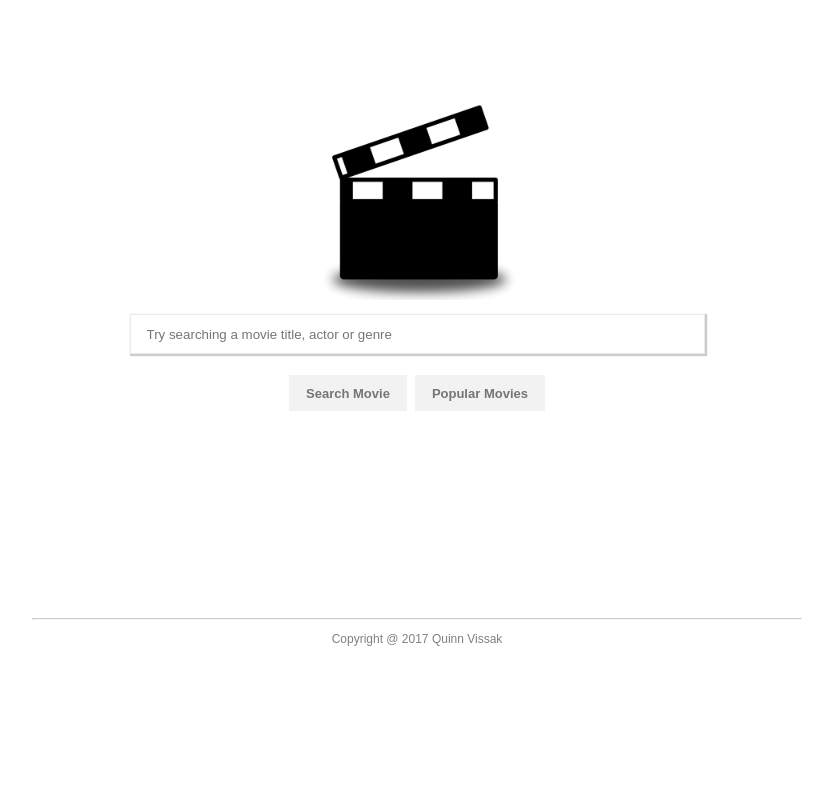
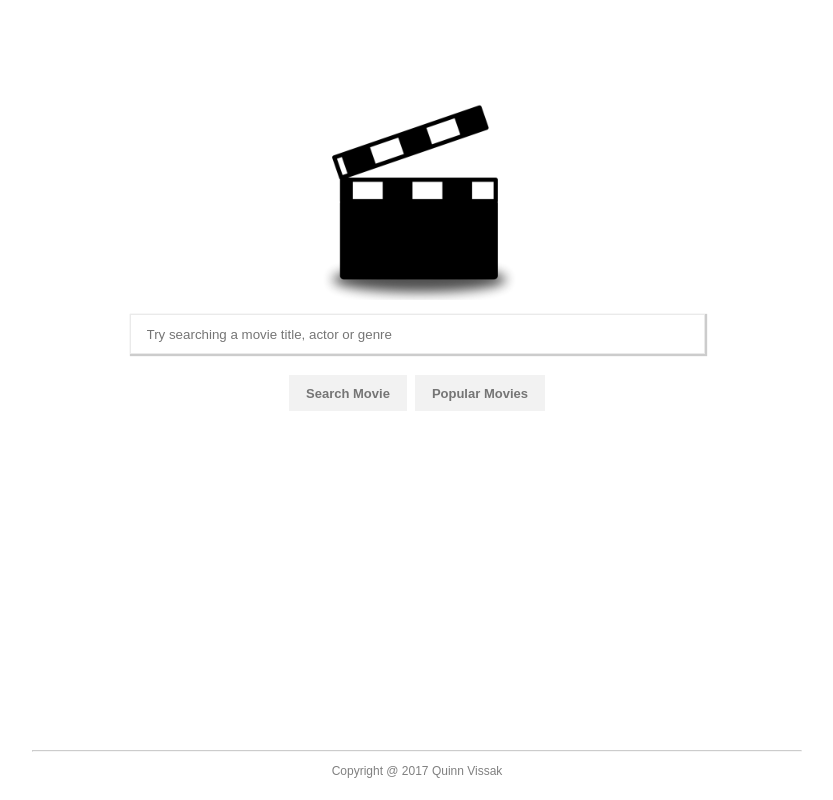
Before and after one commit to qvissak/MovieRatingsAggregator, a React (Create React App) app in the folder movie-app/: page / in a window 1280 px wide. Shown: the whole page, without its empty margins (223-1056 px from the left). Built offline with nearby package versions, Linux system fonts and the light colour scheme.

Commit message:
Fixed popular movies button, abstracted code to components for all pages

```diff
--- a/movie-app/src/App.css
+++ /dev/null
@@ -1,48 +0,0 @@
-body {
-  min-width: 600px;
-}
-.center {
-  position: relative;
-  text-align: center;
-  padding-top: 100px;
-  padding-bottom: 180px;
-}
-input[type="search"] {
-  padding: 5px 9px 5px 16px;
-  margin: 10px;
-  height: 40px;
-  width: 575px;
-  border:1px solid #eaeaea;
-  box-shadow: 1px 1px 1px 1px #ccc;
-}
-input[type="submit"] {
-  padding: 0px 16px 0px 16px;
-  margin: 11px 4px 11px 4px;
-  height: 36px;
-  min-width: 54px;
-  border: 1px solid #f2f2f2;
-  color: #757575;
-  background-color: #f2f2f2;
-  font-size: 13px;
-  font-weight: bold;
-  font-family: arial, sans-serif;
-}
-input[type="submit"]:hover {
-  color: #222;
-  background-image: -webkit-linear-gradient(top,#f8f8f8,#f1f1f1);
-  box-shadow: 0 1px 1px rgba(0,0,0,0.1);
-  cursor: pointer;
-}
-input:hover {
-  border-color: #a0a0a0 #b9b9b9 #b9b9b9 #b9b9b9;
-}
-input:focus {
-  border-color:#4d90fe;
-}
-.homepage-image {
-  height: 200px;
-  width: 200px;
-}
-form {
-  display: inline;
-}
--- a/movie-app/src/App.js
+++ b/movie-app/src/App.js
@@ -1,25 +1,30 @@
 import React, { Component } from 'react';
-import Footer from './components/footer';
-import MovieHeader from './util/movieHeader.png';
-import Search from './components/search';
-import './App.css';
+import Search from './components/Search/search';
+import QuerySearchResults from './components/QuerySearchResults/QuerySearchResults';
 
 class App extends Component {
   constructor(props) {
     super(props);
     this.state = {
       query: "",
-      search: false
+      search: false,
+      auto: false
     }
     this.handleChange = this.handleChange.bind(this);
     this.handleSubmit = this.handleSubmit.bind(this);
+    this.handlePopularMovies = this.handlePopularMovies.bind(this);
   }
 
   handleChange(event) {
     this.setState({query: event.target.value});
   }
 
-  handleSubmit(event) {
+  handleSubmit() {
+    this.setState({search: true})
+  }
+
+  handlePopularMovies() {
+    this.setState({auto: true})
     this.setState({search: true})
   }
 
@@ -27,23 +32,10 @@ class App extends Component {
     return (
       <div>
         {
-          !this.state.search
-          ?
-          <div>
-            <div className="center">
-              <img className="homepage-image" src={MovieHeader} alt="movieHeader" />
-              <br />
-              <form onSubmit={this.handleSubmit}>
-                <input type="search" value={this.state.query} onChange={this.handleChange} placeholder="Try searching a movie title, actor or genre" name="query"></input>
-                <br />
-                <input type="submit" value="Search Movie" onChange={this.handleChange}></input>
-              </form>
-              <input type="submit" value="Popular Movies"></input>
-            </div>
-            <Footer />
-          </div>
+          !this.state.search ?
+            <Search handleChange={this.handleChange} handleSubmit={this.handleSubmit} query={this.state.query} handlePopularMovies={this.handlePopularMovies}/>
           :
-         <Search searchQuery={this.state.query} />
+            <QuerySearchResults searchQuery={this.state.query} auto={this.state.auto} />
         }
       </div>
     );
--- a/movie-app/src/components/movieAPI.js
+++ b/movie-app/src/components/MovieAPI/movieAPI.js
@@ -6,7 +6,7 @@ const get = async function (url) {
     return await fetch(url,
         { mode: "cors" }
     ).then((response) => {
-        if (response.status == 200) {
+        if (response.status === 200) {
             return response.json();
         }
     }).catch((response) => {
--- a/movie-app/src/components/search.js
+++ b/movie-app/src/components/QuerySearchResults/QuerySearchResults.js
@@ -1,12 +1,12 @@
 import React, { Component } from 'react';
-import Footer from './footer';
-import * as movieAPI from './movieAPI';
+import Footer from '../Footer/footer';
+import * as movieAPI from '../MovieAPI/movieAPI';
 import {Card, CardActions, CardHeader, CardText} from 'material-ui/Card';
 import FlatButton from 'material-ui/FlatButton';
 import MuiThemeProvider from 'material-ui/styles/MuiThemeProvider';
-import './search.css';
+import './QuerySearchResults.css';
 
-class Search extends Component {
+class QuerySearchResults extends Component {
     constructor(props) {
       super(props);
       this.state = {
@@ -15,9 +15,10 @@ class Search extends Component {
     }
 
     componentWillMount() {
-        var response = movieAPI.getSearchResults(this.props.searchQuery);
+        var response = !this.props.auto ? movieAPI.getSearchResults(this.props.searchQuery) : movieAPI.getPopularResults();
+        console.log(!this.props.auto);
         response.then(res => {
-            this.setState({ data: this.state.data.concat(res.results) });
+            if (res) this.setState({ data: this.state.data.concat(res.results) });
         }).catch(error => {
             console.log(error);
         });
@@ -31,6 +32,7 @@ class Search extends Component {
                 ?
             data.map((item, index) =>
                 {
+                    var rating = item.vote_count === 0 ? "No reviews yet" : item.vote_average + `/10 (` + item.vote_count + `)`
                     return (
                         <div className="card" key={index}>
                             <MuiThemeProvider>
@@ -43,26 +45,32 @@ class Search extends Component {
                                     showExpandableButton={true}
                                 />
                                 <CardText>
-                                    Average Rating: {item.vote_average}/10 ({item.vote_count})
+                                    <b>Average Rating: </b>{rating}
+                                    <br />
+                                    <br />
+                                    <b>Description: </b>
+                                    {item.overview}
                                 </CardText>
                                 <CardActions>
                                     <FlatButton label="Compare" />
                                 </CardActions>
-                                <CardText expandable={true}>{item.overview}</CardText>
+                                <CardText expandable={true}></CardText>
                             </Card>
                             </MuiThemeProvider>
                         </div>
                     )
                 })
                 :
-            [];
+                console.log("No search results");
         return (
             <div>
-                {items}
+                <div className="container">
+                    {items}
+                </div>
                 <Footer />
             </div>
         );
     }
 }
 
-export default Search;
+export default QuerySearchResults;
--- /dev/null
+++ b/movie-app/src/components/Search/search.css
@@ -0,0 +1,44 @@
+.center {
+    position: relative;
+    text-align: center;
+    padding-top: 100px;
+  }
+  input[type="search"] {
+    padding: 5px 9px 5px 16px;
+    margin: 10px;
+    height: 40px;
+    width: 575px;
+    border:1px solid #eaeaea;
+    box-shadow: 1px 1px 1px 1px #ccc;
+  }
+  input[type="submit"] {
+    padding: 0px 16px 0px 16px;
+    margin: 11px 4px 11px 4px;
+    height: 36px;
+    min-width: 54px;
+    border: 1px solid #f2f2f2;
+    color: #757575;
+    background-color: #f2f2f2;
+    font-size: 13px;
+    font-weight: bold;
+    font-family: arial, sans-serif;
+  }
+  input[type="submit"]:hover {
+    color: #222;
+    background-image: -webkit-linear-gradient(top,#f8f8f8,#f1f1f1);
+    box-shadow: 0 1px 1px rgba(0,0,0,0.1);
+    cursor: pointer;
+  }
+  input:hover {
+    border-color: #a0a0a0 #b9b9b9 #b9b9b9 #b9b9b9;
+  }
+  input:focus {
+    border-color:#4d90fe;
+  }
+  .homepage-image {
+    height: 200px;
+    width: 200px;
+  }
+  form {
+    display: inline;
+  }
--- /dev/null
+++ b/movie-app/src/components/Search/search.js
@@ -0,0 +1,33 @@
+import React, { Component } from 'react';
+import Footer from '../Footer/footer';
+import MovieHeader from '../../util/movieHeader.png';
+import './search.css';
+
+class Search extends Component {
+    constructor(props){
+        super(props);
+    }
+    render () {
+        return (
+          <div>
+            <div className="container">
+              <div className="center">
+                <img className="homepage-image" src={MovieHeader} alt="movieHeader" />
+                <br />
+                <form onSubmit={this.props.handleSubmit}>
+                  <input type="search" value={this.props.query} onChange={this.props.handleChange} placeholder="Try searching a movie title, actor or genre"></input>
+                  <br />
+                  <input type="submit" value="Search Movie" onChange={this.props.handleChange}></input>
+                </form>
+                <form onSubmit={this.props.handlePopularMovies}>
+                  <input type="submit" value="Popular Movies"></input>
+                </form>
+              </div>
+            </div>
+            <Footer />
+          </div>
+        );
+    }
+}
+
+export default Search;
--- a/movie-app/src/index.css
+++ b/movie-app/src/index.css
@@ -1,5 +1,11 @@
 body {
   margin: 0;
   padding: 0;
+  height: 100%;
   font-family: sans-serif;
 }
+.container {
+  position: relative;
+  height: auto !important;
+  min-height: calc(100vh - 66px) /* Take footer into consideration */
+}
```
Also changed, not shown: movie-app/src/components/Footer/footer.css (renamed from movie-app/src/components/footer.css), movie-app/src/components/Footer/footer.js (renamed from movie-app/src/components/footer.js), movie-app/src/components/QuerySearchResults/QuerySearchResults.css (renamed from movie-app/src/components/search.css).
